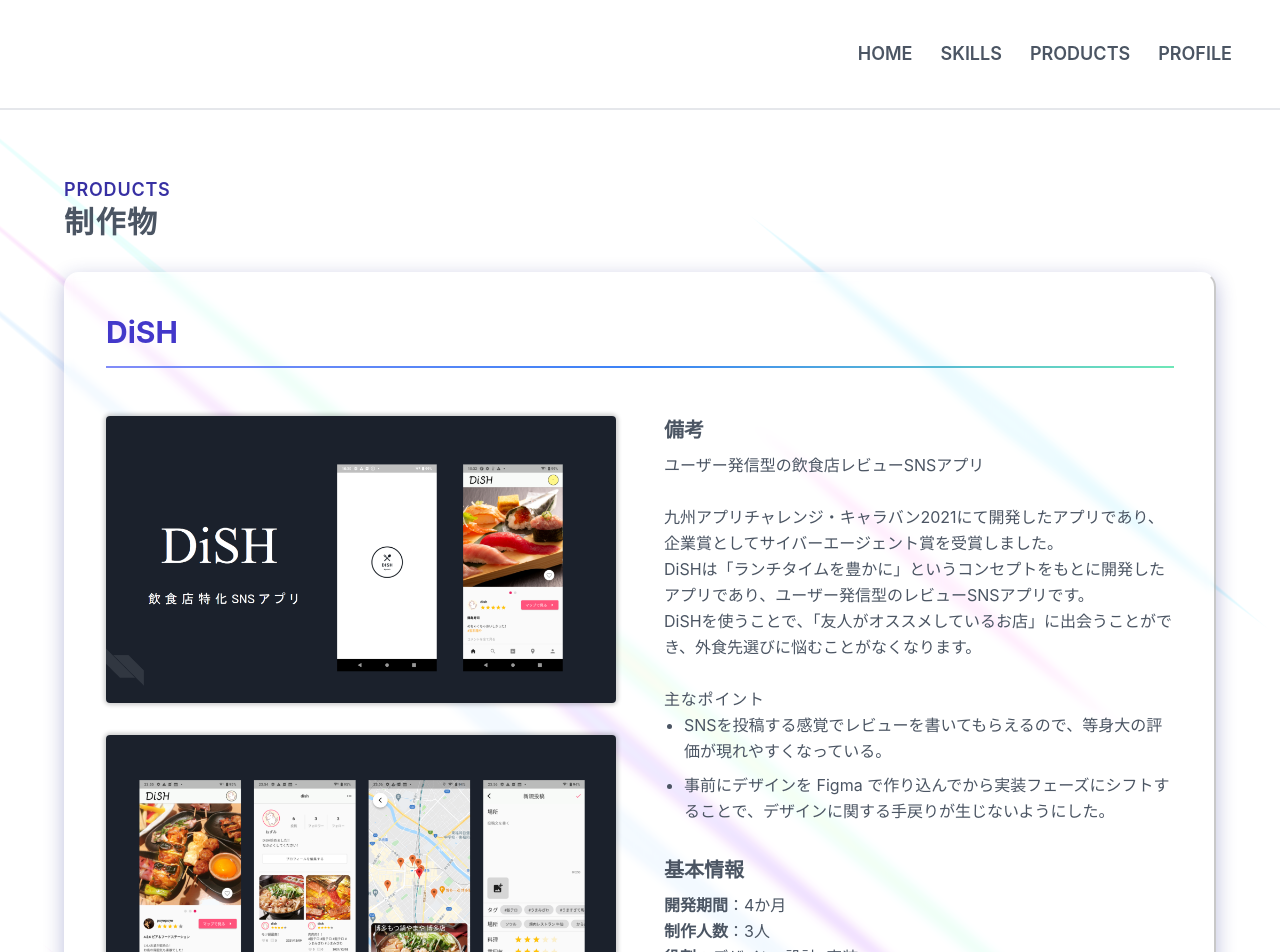
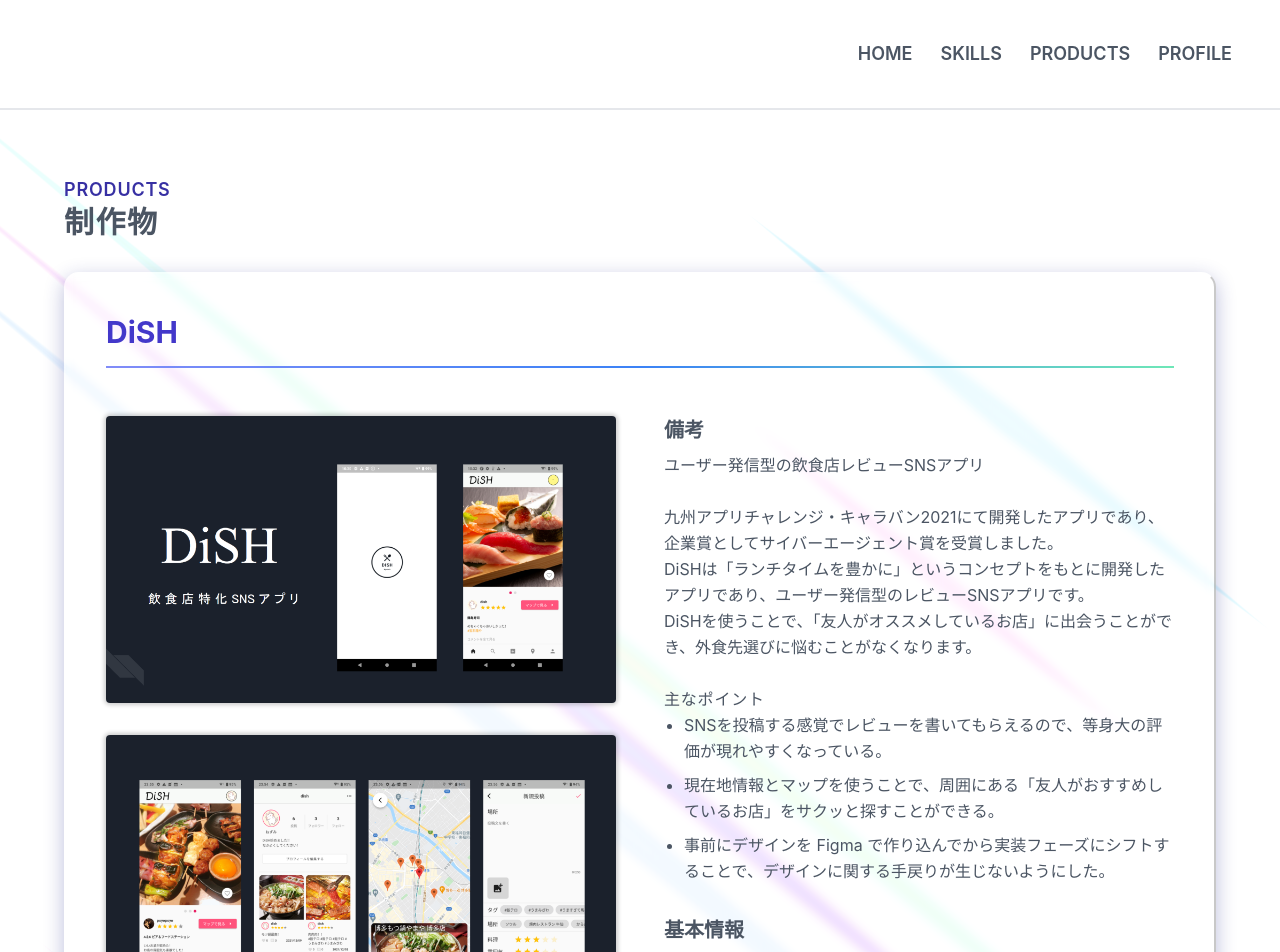
Before and after one commit to tksx1227/Portfolio, a Next.js app: page /products-detail in a window 1280 px wide. Shown: the top 952 px of the page. Built offline with nearby package versions, Linux system fonts and the light colour scheme.

Commit message:
[add] DiSHの説明を追加

```diff
--- a/src/const/productInfo.ts
+++ b/src/const/productInfo.ts
@@ -12,6 +12,7 @@
     ],
     pointList: [
       "SNSを投稿する感覚でレビューを書いてもらえるので、等身大の評価が現れやすくなっている。",
+      "現在地情報とマップを使うことで、周囲にある「友人がおすすめしているお店」をサクッと探すことができる。",
       "事前にデザインを Figma で作り込んでから実装フェーズにシフトすることで、デザインに関する手戻りが生じないようにした。",
     ],
     images: [
```
